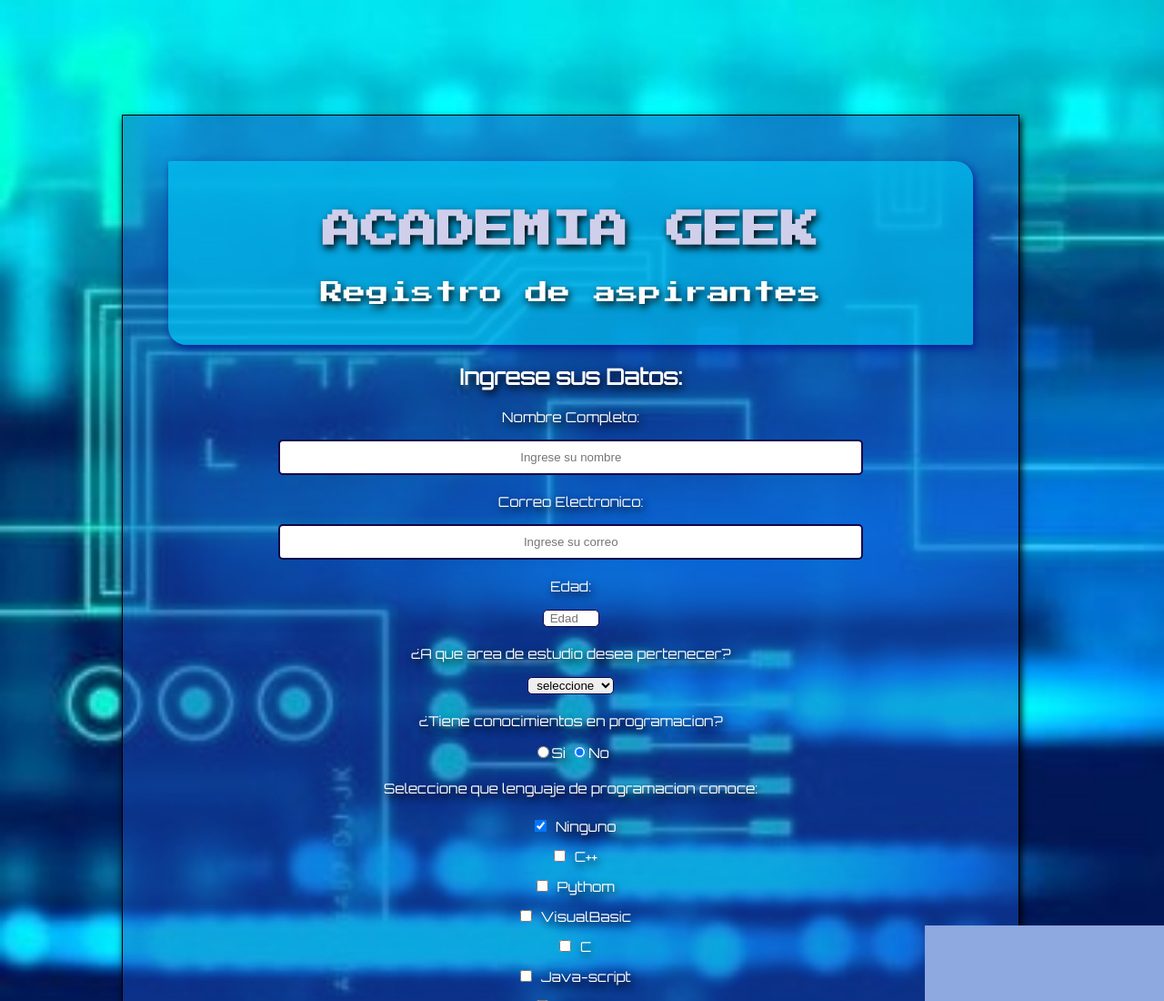
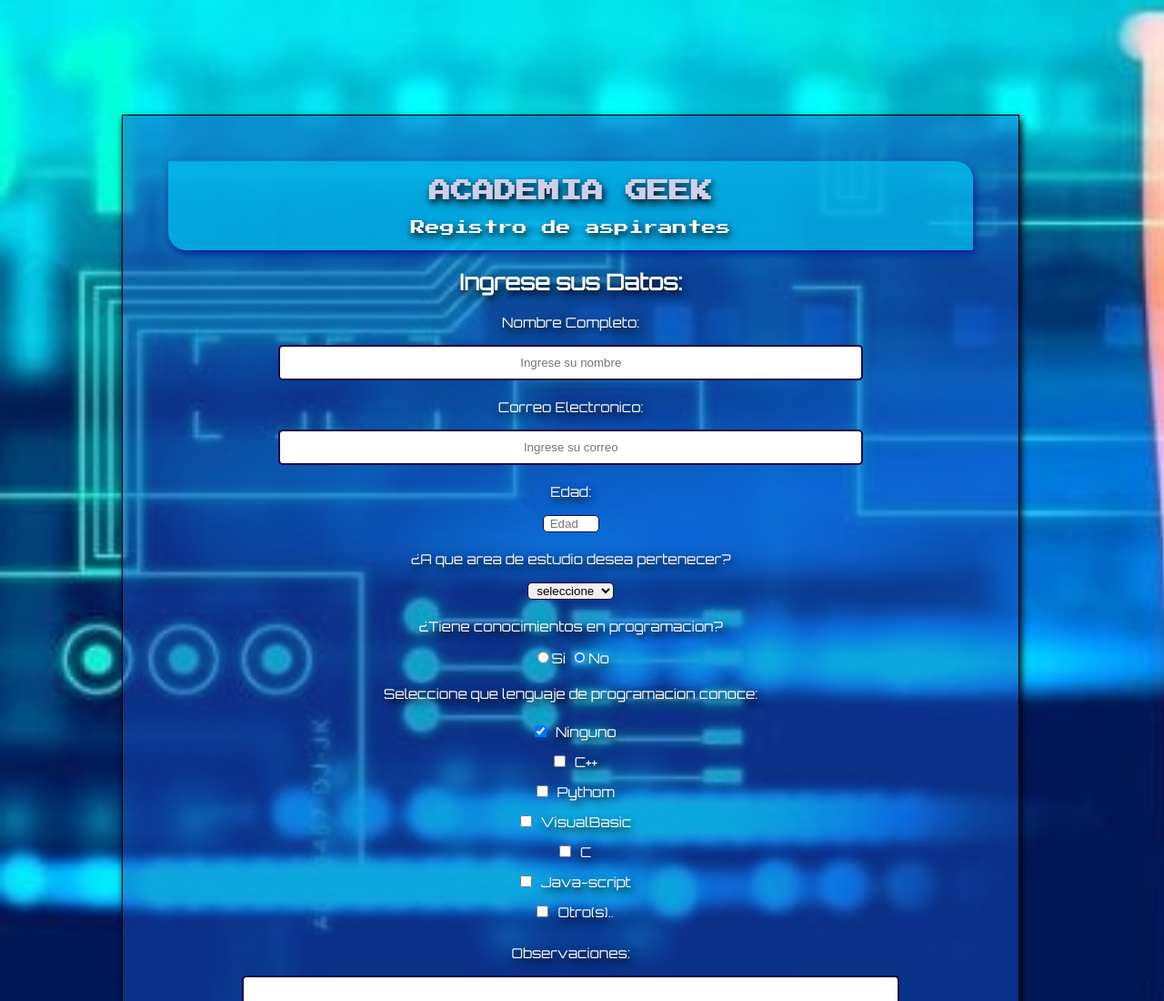
Before and after one commit to AnthonyMerive/formulario-web, a plain HTML site: page Formulario-2/index.html in a window 1280 px wide. Shown: the top 1100 px of the page at 91% size. Drawn offline with Linux system fonts and the light colour scheme.

Commit message:
final-final

```diff
--- a/Formulario-2/styles/style.css
+++ b/Formulario-2/styles/style.css
@@ -20,8 +20,7 @@ body{
 
 .encabezado{
     text-align: center;
-    margin: auto;
-    padding: 20px;
+    padding: 1px;
     border-radius: 2px 20px;
     background-color: rgba(1, 195, 243, 0.678);
     box-shadow: 2px 4px 8px rgb(9, 30, 150);
@@ -32,14 +31,14 @@ body{
     color: rgb(207, 207, 235);
     text-shadow: 2px 4px 8px black;
     font-family: 'Press Start 2P', cursive;
-    font-size: 42px;
+    font-size: auto;
 }
 
 
 .encabezado p{
     color:rgb(255, 254, 254);
     font-family: 'Press Start 2P', cursive;
-    font-size: 25px;
+    font-size: auto;
     text-shadow: 2px 4px 8px black;
 
 }
```
